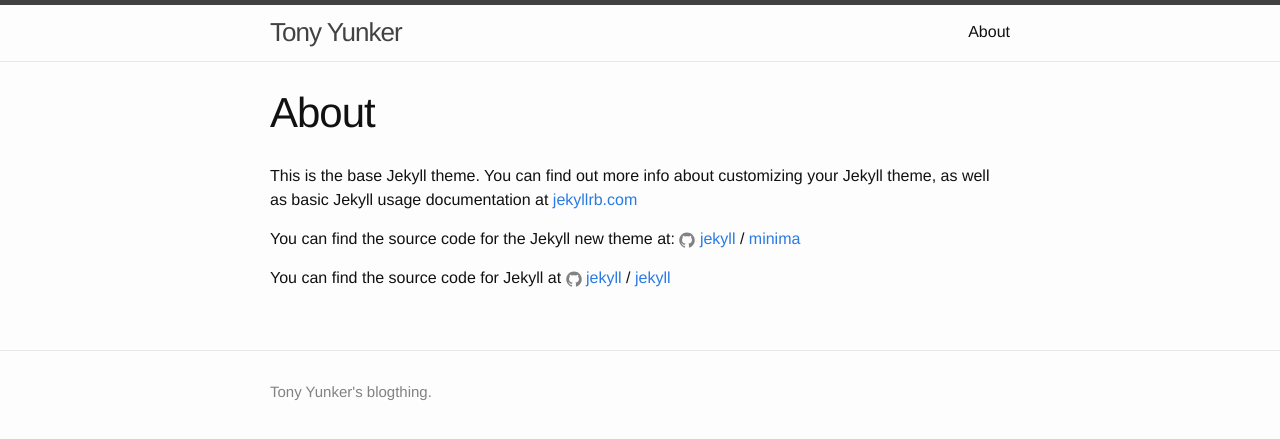
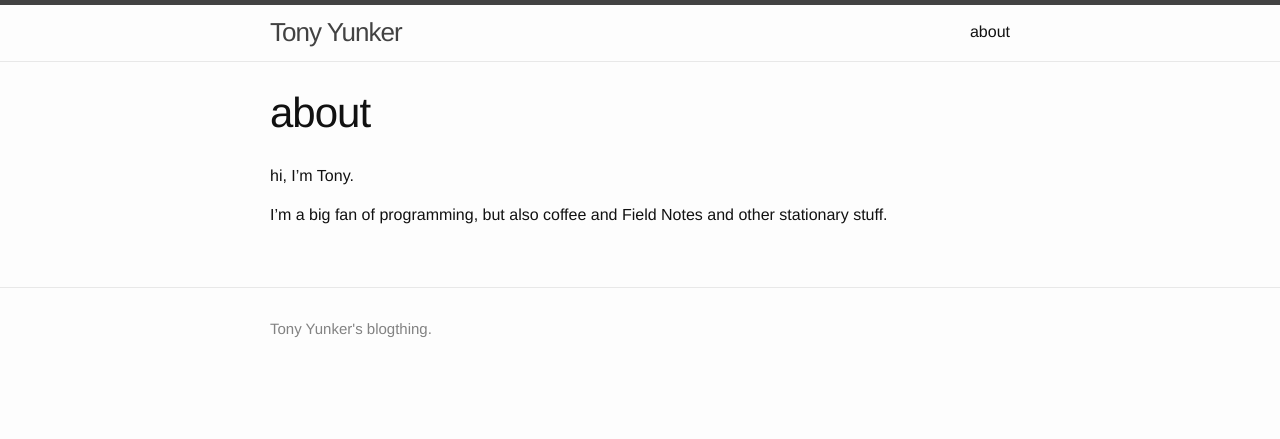
Before and after one commit to ayunker/ayunker.github.io, a Jekyll site: the page built from about.md, in a window 1280 px wide. Shown: the top 439 px of the page. Built offline with Jekyll 4.4.1, drawn with Linux system fonts in a browser that asks for light colours.

Commit message:
updating about.md

```diff
--- a/about.md
+++ b/about.md
@@ -1,15 +1,9 @@
 ---
 layout: page
-title: About
+title: about
 permalink: /about/
 ---
 
-This is the base Jekyll theme. You can find out more info about customizing your Jekyll theme, as well as basic Jekyll usage documentation at [jekyllrb.com](https://jekyllrb.com/)
+hi, I'm Tony.
 
-You can find the source code for the Jekyll new theme at:
-{% include icon-github.html username="jekyll" %} /
-[minima](https://github.com/jekyll/minima)
-
-You can find the source code for Jekyll at
-{% include icon-github.html username="jekyll" %} /
-[jekyll](https://github.com/jekyll/jekyll)
+I'm a big fan of programming, but also coffee and Field Notes and other stationary stuff.
```
